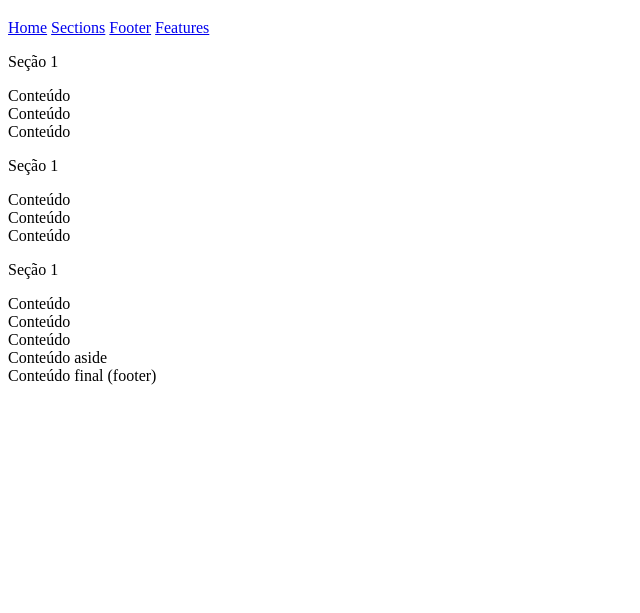
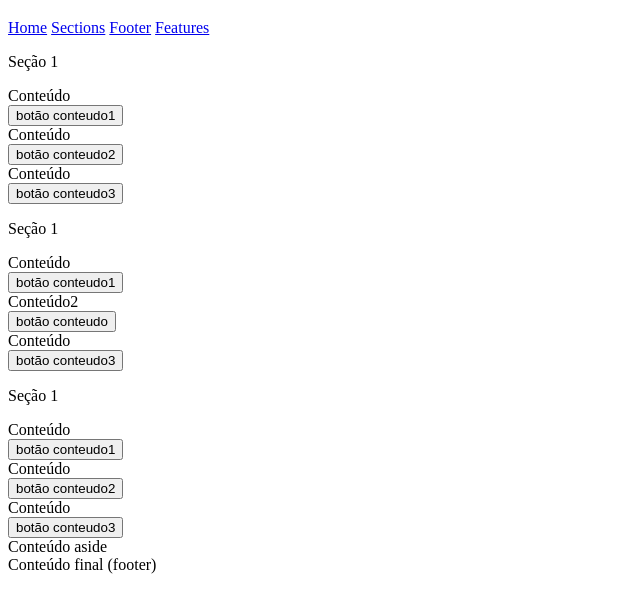
Before and after one commit to henriqueAvner/project-type-1, a plain HTML site: page index.html in a window 1280 px wide. Shown: the part 61-674 px from the top of the page, without its empty margins (0-640 px from the left). Drawn offline with Linux system fonts and the light colour scheme.

Commit message:
feat: criação dos botoes para a pagina

```diff
--- a/index.html
+++ b/index.html
@@ -20,20 +20,29 @@
     <section>
         <p>Seção 1</p>
         <div>Conteúdo</div>
+            <button>botão conteudo1</button>
         <div>Conteúdo</div>
+            <button>botão conteudo2</button>
         <div>Conteúdo</div>
+            <button>botão conteudo3</button>
     </section>
     <section>
         <p>Seção 1</p>
         <div>Conteúdo</div>
+            <button>botão conteudo1</button>
+        <div>Conteúdo2</div>
+            <button>botão conteudo</button>
         <div>Conteúdo</div>
-        <div>Conteúdo</div>
+            <button>botão conteudo3</button>
     </section>
     <section>
         <p>Seção 1</p>
         <div>Conteúdo</div>
+            <button>botão conteudo1</button>
         <div>Conteúdo</div>
+            <button>botão conteudo2</button>
         <div>Conteúdo</div>
+            <button>botão conteudo3</button>
     </section>
     </main>
     <aside>Conteúdo aside</aside>
```
